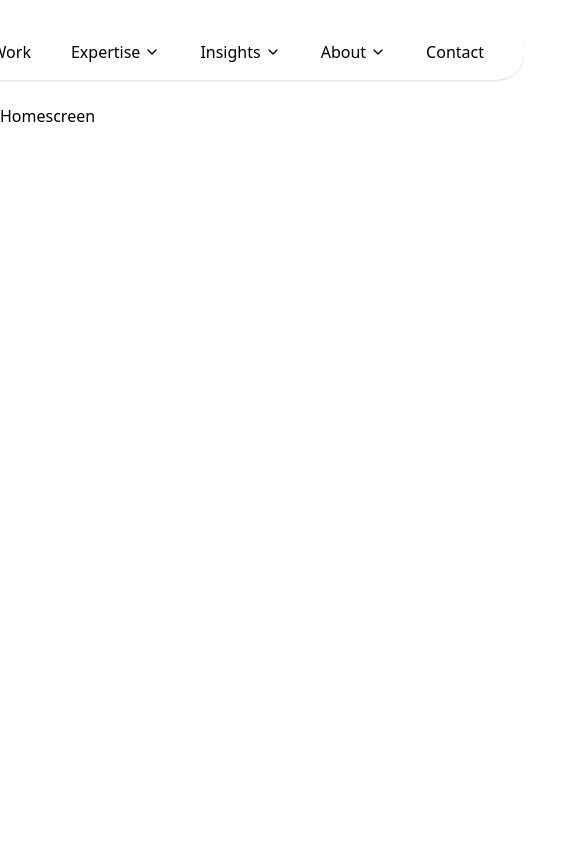
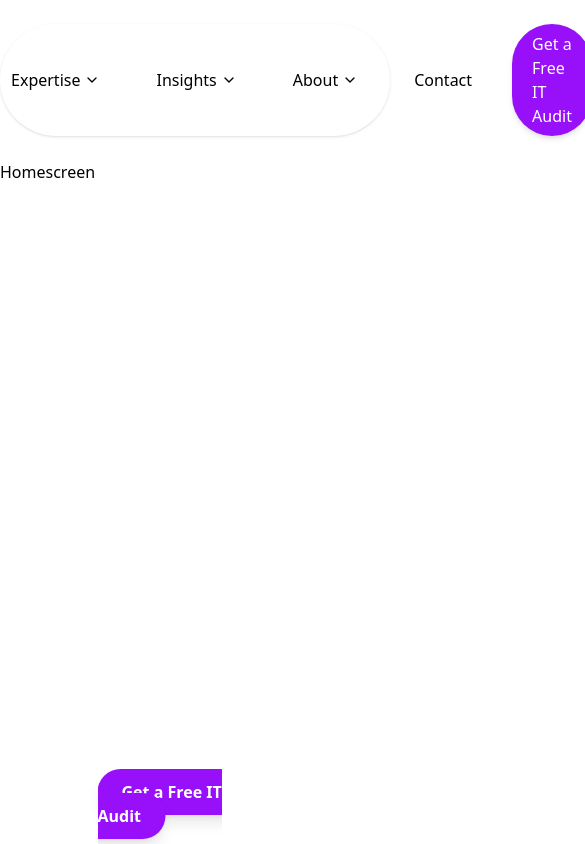
Before and after one commit to Yasir-72/trinmuics_web, a Next.js app: page / in a window 390 px wide. Shown: the whole page, 585 px wide, since content can reach past the window. Built offline with nearby package versions, Linux system fonts and the light colour scheme.

Commit message:
Added responsive navbar with CTA button

```diff
--- a/src/components/layout/header.tsx
+++ b/src/components/layout/header.tsx
@@ -1,6 +1,6 @@
 "use client";
 
-import { useState } from "react";
+import React, { useState } from "react";
 import Link from "next/link";
 import { usePathname } from "next/navigation";
 import { ChevronDown } from "lucide-react";
@@ -8,7 +8,6 @@ import { ChevronDown } from "lucide-react";
 export default function Header() {
   const pathname = usePathname();
   const [openMenu, setOpenMenu] = useState<string | null>(null);
-
 
   const navItems = [
     { name: "Home", href: "/" },
@@ -39,7 +38,8 @@ export default function Header() {
 
   return (
     <header className="flex justify-center py-6 bg-white">
-      <nav className="flex items-center space-x-2 bg-white shadow-sm rounded-full px-6 py-2">
+      <nav className="flex items-center bg-white shadow-sm rounded-full px-6 w-full max-w-6xl justify-center space-x-6">
+        {/* Nav Links */}
         {navItems.map((item) => (
           <div key={item.name} className="relative group">
             {item.dropdown ? (
@@ -47,7 +47,7 @@ export default function Header() {
                 onClick={() =>
                   setOpenMenu(openMenu === item.name ? null : item.name)
                 }
-                className={`flex items-center px-4 py-2 rounded-full transition ${
+                className={`flex items-center px-4 py-2 rounded-full transition leading-[1.5rem] ${
                   pathname === item.href
                     ? "bg-purple-200 text-purple-800"
                     : "hover:bg-gray-100"
@@ -59,7 +59,7 @@ export default function Header() {
             ) : (
               <Link
                 href={item.href}
-                className={`px-4 py-2 rounded-full transition ${
+                className={`flex items-center px-4 py-2 rounded-full transition leading-[1.5rem] ${
                   pathname === item.href
                     ? "bg-purple-200 text-purple-800"
                     : "hover:bg-gray-100"
@@ -85,7 +85,25 @@ export default function Header() {
             )}
           </div>
         ))}
+
+        {/* CTA Button */}
+        <Link
+          href="/free-audit"
+          className="bg-purple-600 hover:bg-purple-700 text-white px-5 py-2 rounded-full transition font-medium shadow-md leading-[1.5rem]"
+        >
+          Get a Free IT Audit
+        </Link>
       </nav>
+
+      {/* Mobile CTA */}
+      <div className="fixed bottom-4 left-1/2 transform -translate-x-1/2 sm:hidden">
+        <Link
+          href="/free-audit"
+          className="bg-purple-600 hover:bg-purple-700 text-white px-6 py-3 rounded-full shadow-lg font-semibold"
+        >
+          Get a Free IT Audit
+        </Link>
+      </div>
     </header>
   );
 }
```
